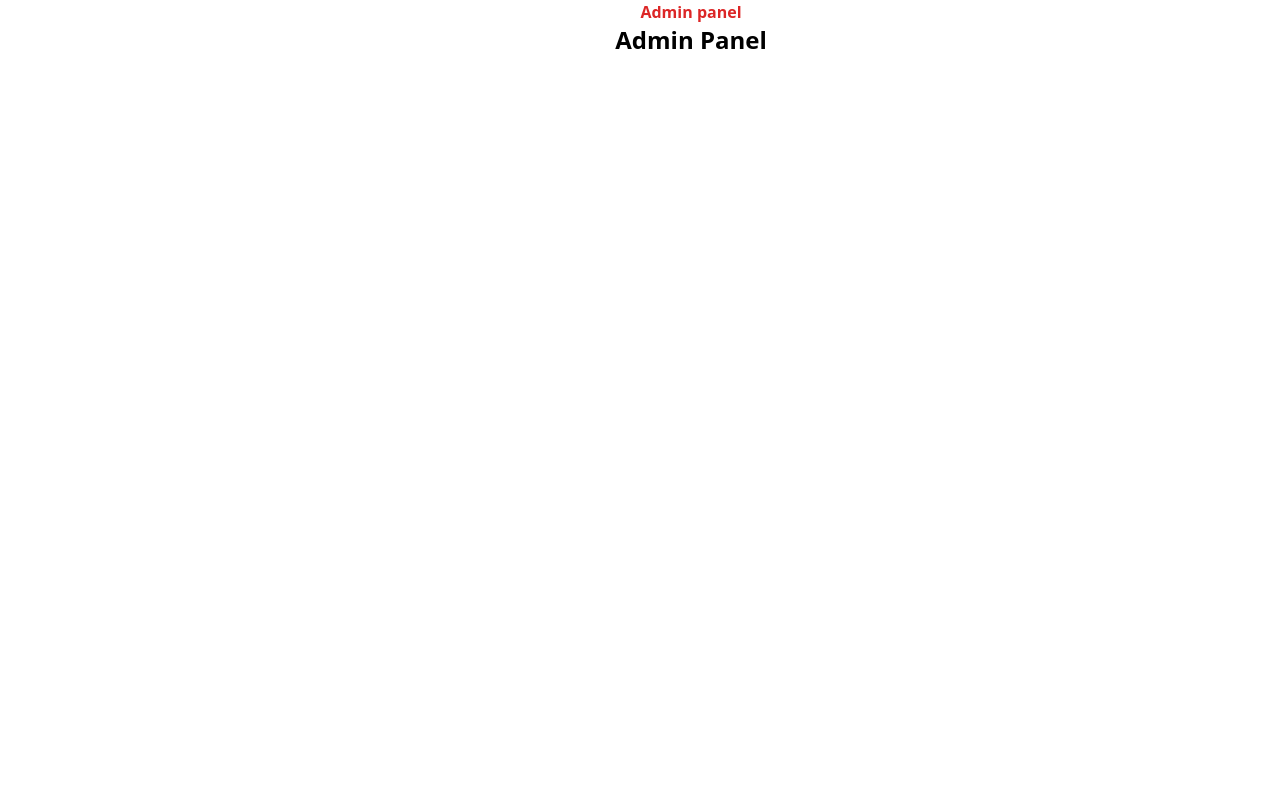
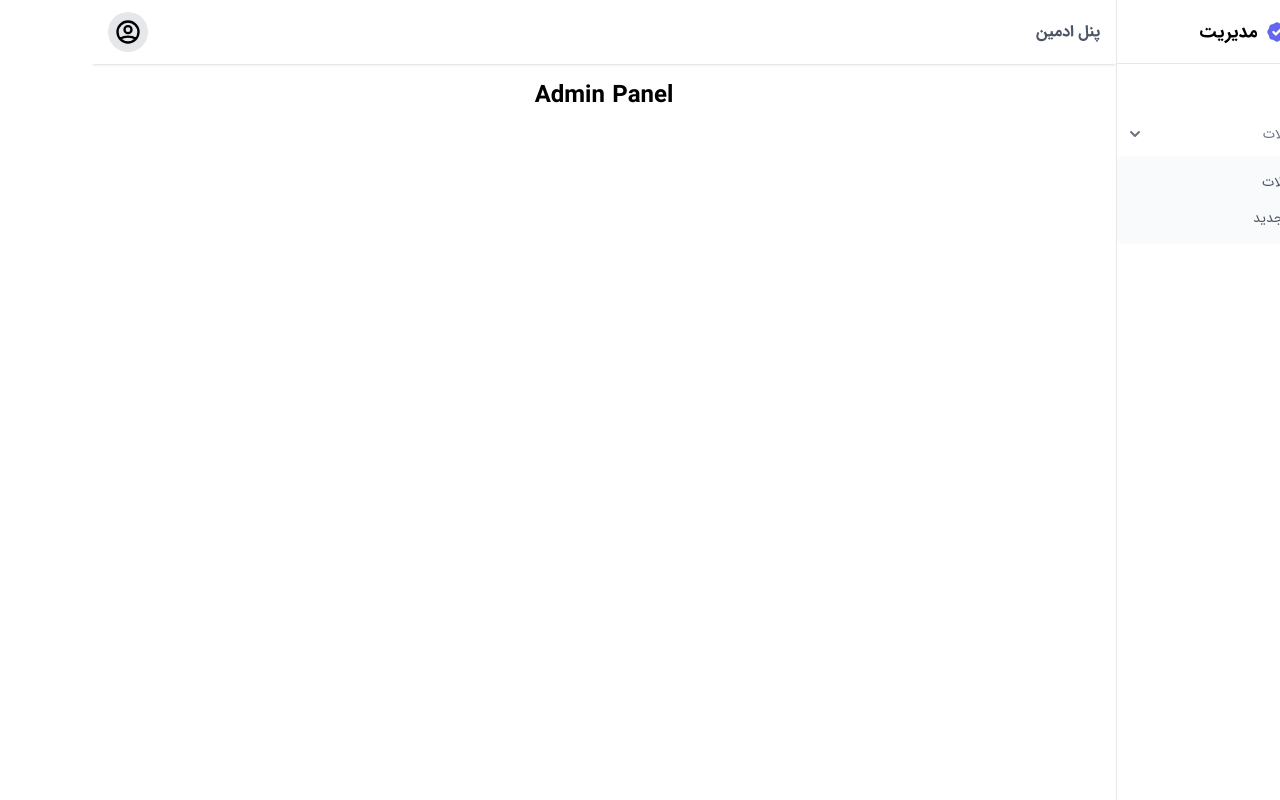
Before and after one commit to waltun/user-todo-next, a Next.js app: page /admin-panel in a window 1280 px wide. Built offline with nearby package versions, Linux system fonts and the light colour scheme.

Commit message:
Folder for admin layput and styles

```diff
--- a/components/layout/admin.js
+++ /dev/null
@@ -1,12 +0,0 @@
-const AdminLayout = ({ children }) => {
-  return (
-    <>
-      <h1 className="text-center font-xl font-bold text-red-600">
-        Admin panel
-      </h1>
-      {children}
-    </>
-  );
-};
-
-export default AdminLayout;
--- /dev/null
+++ b/components/layout/admin/header.js
@@ -0,0 +1,45 @@
+import { UserCircleIcon, UserIcon, LogoutIcon } from "@heroicons/react/outline";
+import { useState } from "react";
+import Link from "next/link";
+
+const Header = () => {
+  const [dropdown, setDropdown] = useState(false);
+
+  const handleDropdown = () => {
+    setDropdown(!dropdown);
+  };
+
+  return (
+    <nav className="flex justify-between shadow h-16 items-center px-4 bg-white">
+      <p className="font-lg font-bold text-gray-600">پنل ادمین</p>
+      <div className="flex items-center">
+        <div className="relative">
+          <button
+            className="flex items-center justify-center cursor-pointer bg-gray-200 rounded-full w-10 h-10"
+            onClick={handleDropdown}
+          >
+            <UserCircleIcon className="h-7 w-7" />
+          </button>
+          {dropdown ? (
+            <div className="absolute w-48 bg-white shadow border border-gray-200 rounded-md p-2 top-12 left-4">
+              <Link href="/user-panel">
+                <a className="px-4 py-2 text-xs md:text-sm hover:bg-gray-50 rounded-md text-gray-600 hover:text-black flex items-center">
+                  <UserIcon className="w-5 h-5" />
+                  <span className="mr-1">پنل کاربری</span>
+                </a>
+              </Link>
+              <form className="w-full">
+                <button className="px-4 py-2 text-xs md:text-sm text-right w-full hover:bg-gray-50 rounded-md text-red-500 hover:text-red-700 flex items-center">
+                  <LogoutIcon className="w-5 h-5" />
+                  <span className="mr-1">خروج</span>
+                </button>
+              </form>
+            </div>
+          ) : null}
+        </div>
+      </div>
+    </nav>
+  );
+};
+
+export default Header;
--- /dev/null
+++ b/components/layout/admin/index.js
@@ -0,0 +1,18 @@
+import Header from "./header";
+import Sidebar from "./sidebar";
+
+const AdminLayout = ({ children }) => {
+  return (
+    <>
+      <Sidebar />
+      <div className="flex flex-col md:pr-64 font-IRANSans">
+        <Header />
+        <main>
+          <div className="p-4">{children}</div>
+        </main>
+      </div>
+    </>
+  );
+};
+
+export default AdminLayout;
--- /dev/null
+++ b/components/layout/admin/sidebar.js
@@ -0,0 +1,60 @@
+import {
+  BadgeCheckIcon,
+  HomeIcon,
+  NewspaperIcon,
+  ChevronDownIcon,
+} from "@heroicons/react/solid";
+import Link from "next/link";
+
+const Sidebar = () => {
+  return (
+    <div className="fixed w-64 md:flex hidden h-full font-IRANSans">
+      <aside className="bg-white overflow-y-auto flex flex-col flex-grow border-l border-gray-200">
+        <span className="hidden justify-end pt-2 pl-2" id="sidebar-close-icon">
+          <BadgeCheckIcon className="h-6 w-6" />
+        </span>
+        <div className="px-4 h-16 flex items-center justify-center border-b border-gray-200">
+          <div>
+            <BadgeCheckIcon className="h-6 w-6 text-indigo-500" />
+          </div>
+          <div className="pr-2">
+            <p className="font-bold text-lg">مدیریت</p>
+          </div>
+        </div>
+
+        <div className="p-2 space-y-1">
+          <Link href="/admin-panel">
+            <a className="flex items-center text-gray-500 p-2 hover:bg-gray-100 rounded-md hover:text-black">
+              <div>
+                <HomeIcon className="w-5 h-5 text-yellow-400" />
+              </div>
+              <span className="text-sm px-2">داشبورد</span>
+            </a>
+          </Link>
+        </div>
+
+        <div>
+          <div className="flex items-center text-gray-500 p-2 hover:bg-gray-100 rounded-md hover:text-black cursor-pointer">
+            <div>
+              <NewspaperIcon className="w-5 h-5 text-yellow-400" />
+            </div>
+            <div className="flex justify-between w-full items-center">
+              <span className="text-sm px-2">بخش مقالات</span>
+              <ChevronDownIcon className="h-5 w-5" />
+            </div>
+          </div>
+          <div className="mt-1 bg-gray-50 rounded-md p-2">
+            <a className="block text-sm text-gray-600 py-2 px-4 hover:bg-gray-100 hover:text-black rounded-md">
+              مدیریت مقالات
+            </a>
+            <a className="block text-sm text-gray-600 py-2 px-4 hover:bg-gray-100 hover:text-black rounded-md">
+              ایجاد مقاله جدید
+            </a>
+          </div>
+        </div>
+      </aside>
+    </div>
+  );
+};
+
+export default Sidebar;
```
